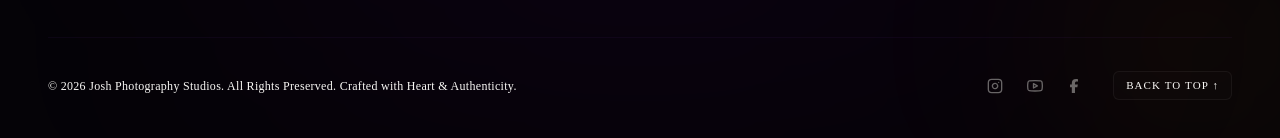
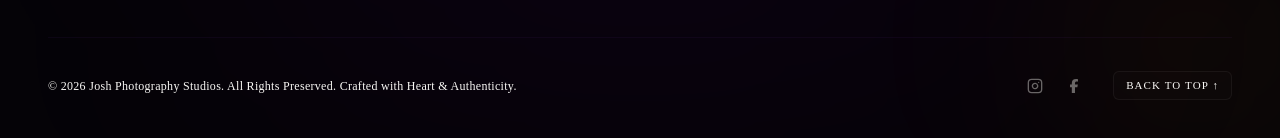
Before and after one commit to rushtamizha/joshphotography, a Next.js app: page / in a window 1280 px wide. Shown: the part 7274-7412 px from the top of the page. Built offline with nearby package versions, Linux system fonts and the light colour scheme.

Commit message:
update: enterprise UI with Plus Jakarta Sans and Pondy-specific SEO

```diff
--- a/app/components/Footer.jsx
+++ b/app/components/Footer.jsx
@@ -144,13 +144,10 @@ export default function Footer() {
           {/* Symmetrical High-End Social Directory Handles & Return Action */}
           <div className="flex items-center space-x-6">
             <div className="flex items-center space-x-2">
-              <a href="https://instagram.com" target="_blank" rel="noreferrer" className="p-2 text-[#FAF9F6]/40 hover:text-[#D4AF37] transition-colors duration-300" aria-label="Instagram Account">
+              <a href="https://www.instagram.com/joshphotography_studios?igsh=NHBneXRkZXk1dGQ3" target="_blank" rel="noreferrer" className="p-2 text-[#FAF9F6]/40 hover:text-[#D4AF37] transition-colors duration-300" aria-label="Instagram Account">
                 <FiInstagram size={16} />
               </a>
-              <a href="https://youtube.com" target="_blank" rel="noreferrer" className="p-2 text-[#FAF9F6]/40 hover:text-[#D4AF37] transition-colors duration-300" aria-label="Youtube Channel">
-                <FiYoutube size={16} />
-              </a>
-              <a href="https://facebook.com" target="_blank" rel="noreferrer" className="p-2 text-[#FAF9F6]/40 hover:text-[#D4AF37] transition-colors duration-300" aria-label="Facebook Page">
+              <a href="https://www.facebook.com/share/16rDJmTVuq/" target="_blank" rel="noreferrer" className="p-2 text-[#FAF9F6]/40 hover:text-[#D4AF37] transition-colors duration-300" aria-label="Facebook Page">
                 <FaFacebookF size={14} />
               </a>
             </div>
```
